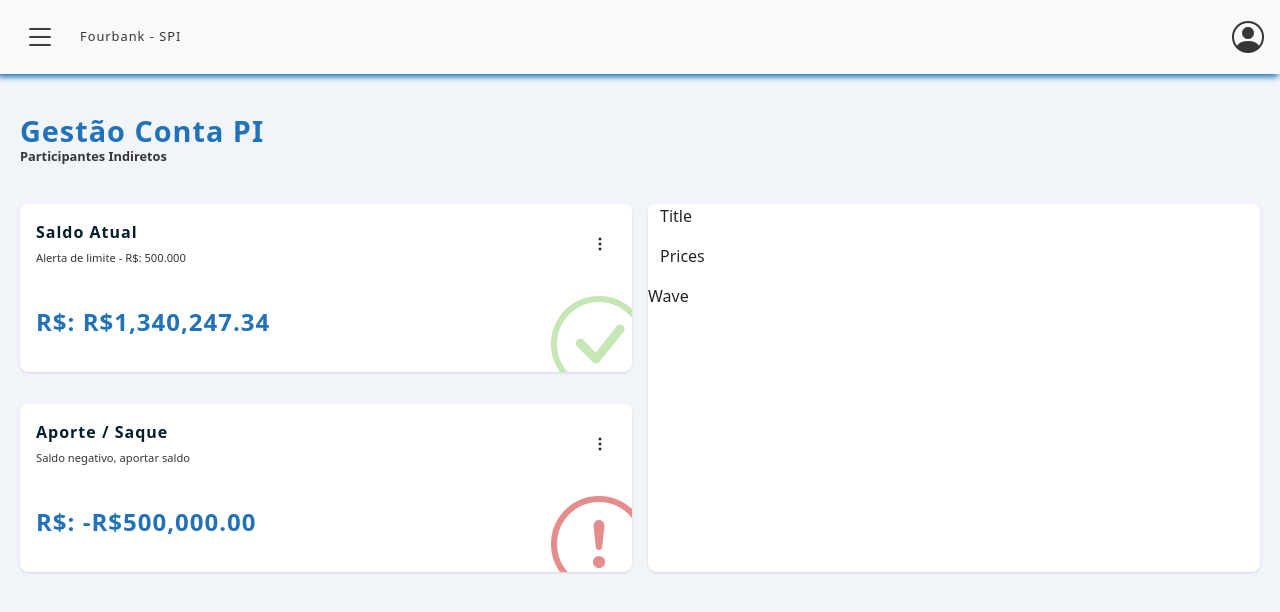
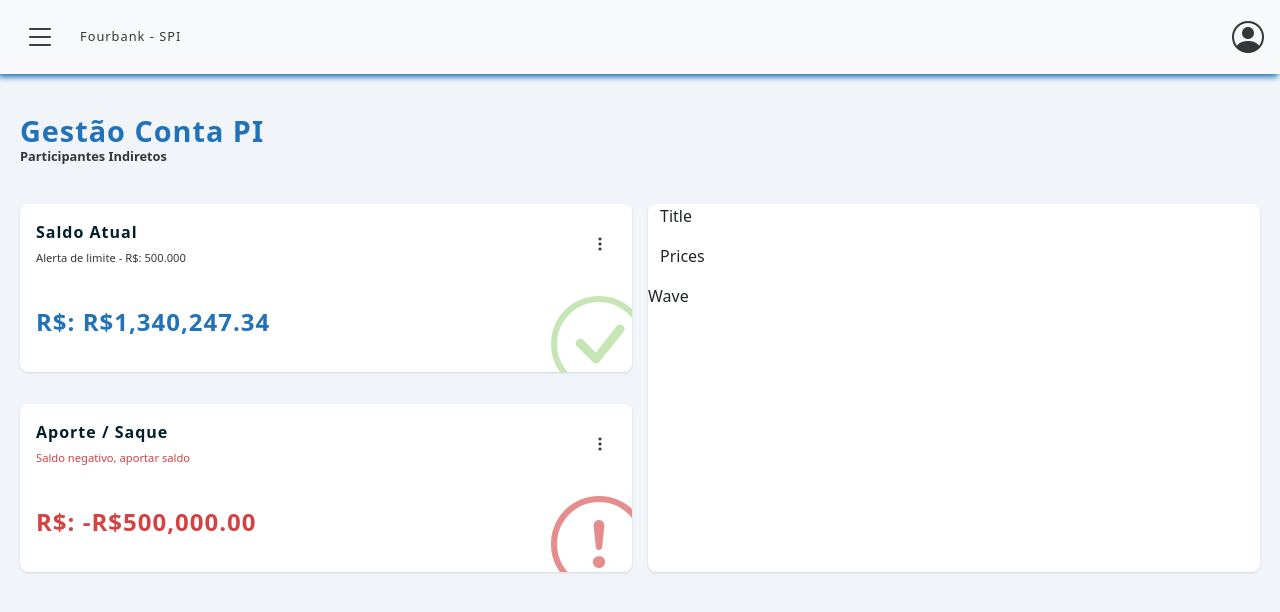
Before and after one commit to jhonatan-costa-deliverit/fourbank-bootstrap-poc, an Angular app: page /dashboard in a window 1280 px wide. Shown: the top 612 px of the page. Built offline with nearby package versions, Linux system fonts and the light colour scheme.

Commit message:
fix(saldo-card): fixed the negative value color

```diff
--- a/src/app/components/saldos/saldo-card/saldo-card.component.html
+++ b/src/app/components/saldos/saldo-card/saldo-card.component.html
@@ -4,14 +4,14 @@
     <div class="balance-card-header">
       <div>
         <p>{{ title }}</p>
-        <small>{{ subTitle }}</small>
+        <small [ngClass]="{'negative-balance-text': cardValue < 0}">{{ subTitle }}</small>
       </div>
       <i *ngIf="menuActions && menuActions.length > 0" class="bi bi-three-dots-vertical" role="button" data-bs-toggle="dropdown" aria-expanded="false"></i>
       <ul *ngIf="menuActions && menuActions.length > 0" class="dropdown-menu">
         <li *ngFor="let action of menuActions"><a class="dropdown-item" (click)="redirectToUrl(action.redirectLink)">{{ action.linkText }}</a></li>
       </ul>
     </div>
-    <p class="balance-value">R$: {{ cardValue | currency:'BRL':'symbol':'1.2-2' }}</p>
+    <p class="balance-value" [ngClass]="{'negative-value': cardValue < 0}">R$: {{ cardValue | currency:'BRL':'symbol':'1.2-2' }}</p>
     <i class="card-warning-icon" [ngClass]="{'bi bi-check-circle': cardValue > 0, 'bi bi-exclamation-circle negative-icon': cardValue < 0}"></i>
   </div>
 </div>
```
